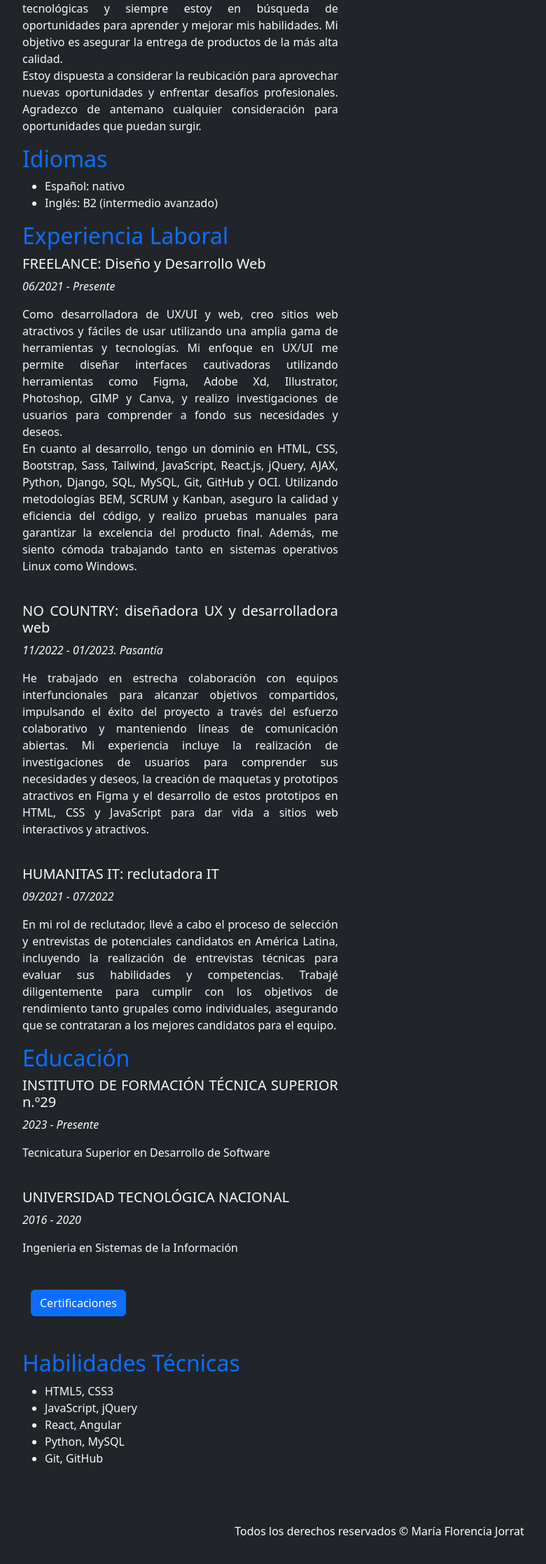
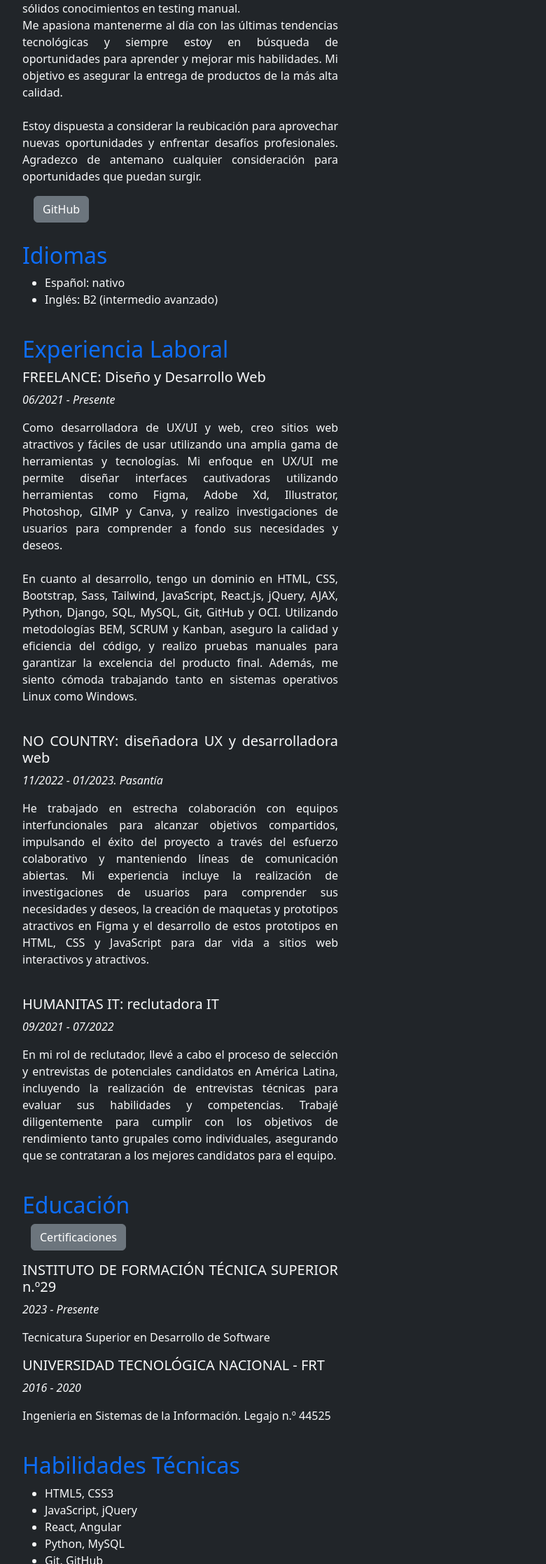
Before and after one commit to mariajorrat/Personal_page, a plain HTML site: page pages/cv.html in a window 1280 px wide. Shown: the part 624-2859 px from the top of the page at 70% size, without its empty margins (98-878 px from the left). Drawn offline with Linux system fonts and the light colour scheme.

Commit message:
Add files via upload

```diff
--- a/pages/cv.html
+++ b/pages/cv.html
@@ -55,23 +55,27 @@
                 href="https://www.linkedin.com/in/mariajorrat/"> /mariajorrat</a></li>
             <li><strong>San Miguel de Tucumán,</strong> Argentina.</li>
           </ul>
-
+          <br>
           <h2 class="text-primary">Perfil Profesional</h2>
           <p>Soy estudiante de la Tecnicatura Superior en Desarrollo de Software en el IFTS n.º29
-            de CABA y cursé Ingeniería en Sistemas en la UTN-FRT. <br>
+            de CABA y cursé Ingeniería en Sistemas en la UTN-FRT. <br> <br>
             Me especializo en diseño y desarrollo web. Además tengo sólidos conocimientos en testing manual.<br>
             Me apasiona mantenerme al día con las últimas tendencias tecnológicas y siempre estoy en
             búsqueda de oportunidades para aprender y mejorar mis habilidades. Mi objetivo es asegurar la entrega de
-            productos de la más alta calidad. <br>
+            productos de la más alta calidad. <br> <br>
             Estoy dispuesta a considerar la reubicación para aprovechar nuevas oportunidades y enfrentar
             desafíos profesionales. Agradezco de antemano cualquier consideración para oportunidades que puedan
             surgir.</p>
-
+            <div class="container m-1 text-left">
+              <a href="https://github.com/mariajorrat" class="btn btn-secondary" target="_blank">GitHub</a>
+            </div>
+          <br>
           <h2 class="text-primary">Idiomas</h2>
           <ul>
             <li>Español: nativo</li>
             <li>Inglés: B2 (intermedio avanzado)</li>
           </ul>
+          <br>
         </div>
 
         <div class="col-md-5 mx-5">
@@ -81,7 +85,7 @@
           <p>Como desarrolladora de UX/UI y web, creo sitios web atractivos y fáciles de usar utilizando una
             amplia gama de herramientas y tecnologías. Mi enfoque en UX/UI me permite diseñar interfaces
             cautivadoras utilizando herramientas como Figma, Adobe Xd, Illustrator, Photoshop, GIMP y Canva, y
-            realizo investigaciones de usuarios para comprender a fondo sus necesidades y deseos. <br>
+            realizo investigaciones de usuarios para comprender a fondo sus necesidades y deseos. <br><br>
             En cuanto al desarrollo, tengo un dominio en HTML, CSS, Bootstrap, Sass, Tailwind,
             JavaScript, React.js, jQuery, AJAX, Python, Django, SQL, MySQL, Git, GitHub y OCI. Utilizando
             metodologías BEM, SCRUM y Kanban, aseguro la calidad y eficiencia del código, y realizo pruebas
@@ -102,21 +106,20 @@
             América Latina, incluyendo la realización de entrevistas técnicas para evaluar sus habilidades y
             competencias. Trabajé diligentemente para cumplir con los objetivos de rendimiento tanto grupales como
             individuales, asegurando que se contrataran a los mejores candidatos para el equipo.</p>
-
+          <br>
           <h2 class="text-primary">Educación</h2>
+          <div class="container mb-3">
+            <a href="https://frtutneduar-my.sharepoint.com/:f:/r/personal/maria_jorrat_alu_frt_utn_edu_ar/Documents/Cursos/Certificates?csf=1&web=1&e=aFKVCb"
+              class="btn btn-secondary" target="_blank">Certificaciones</a>
+          </div>
           <h5>INSTITUTO DE FORMACIÓN TÉCNICA SUPERIOR n.º29</h5>
           <p><em>2023 - Presente</em></p>
           <p>Tecnicatura Superior en Desarrollo de Software </p>
-            <br>
-          <h5>UNIVERSIDAD TECNOLÓGICA NACIONAL          </h5>
+
+          <h5>UNIVERSIDAD TECNOLÓGICA NACIONAL - FRT</h5>
           <p><em>2016 - 2020</em></p>
-          <p>Ingenieria en Sistemas de la Información</p>
-
-          <div class="container my-5">
-            <!-- Agrega un enlace alrededor del botón -->
-            <a href="https://frtutneduar-my.sharepoint.com/:f:/r/personal/maria_jorrat_alu_frt_utn_edu_ar/Documents/Cursos/Certificates?csf=1&web=1&e=aFKVCb"
-              class="btn btn-primary" target="_blank">Certificaciones</a>
-          </div>
+          <p>Ingenieria en Sistemas de la Información. Legajo n.º 44525</p>
+          <br>
 
           <h2 class="text-primary">Habilidades Técnicas</h2>
           <ul>
```
Also changed, not shown: index.html (+4 -2 lines), pages/blog.html (+24 -26 lines).
